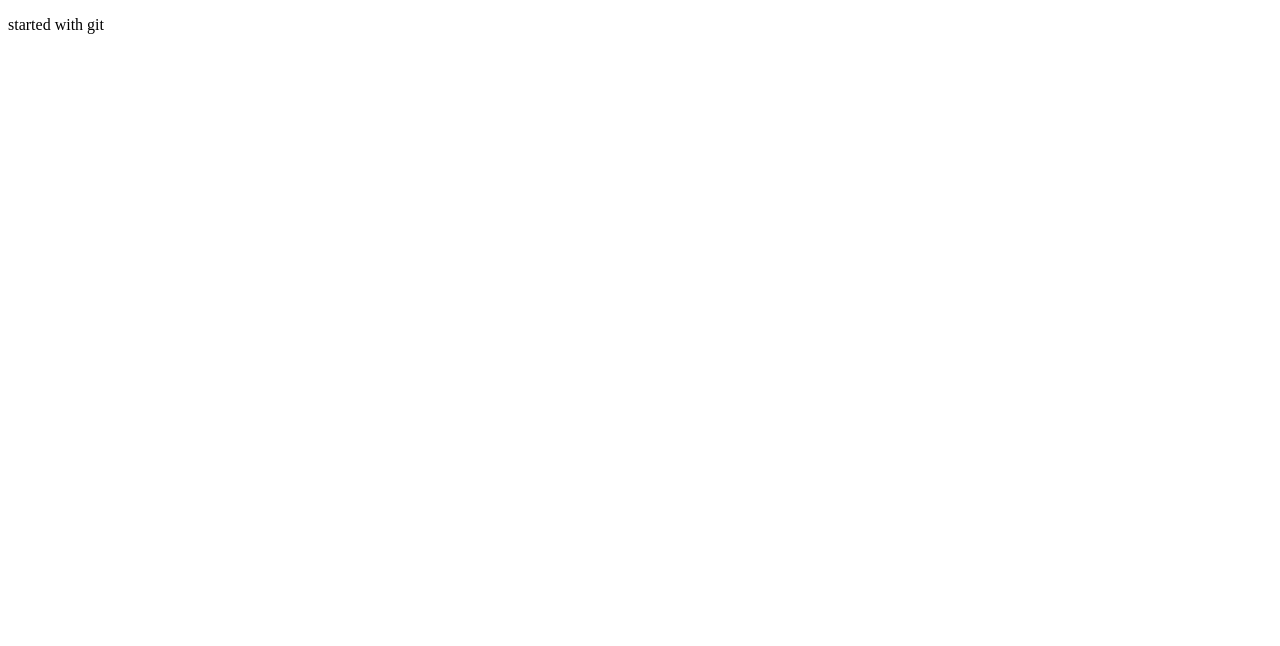
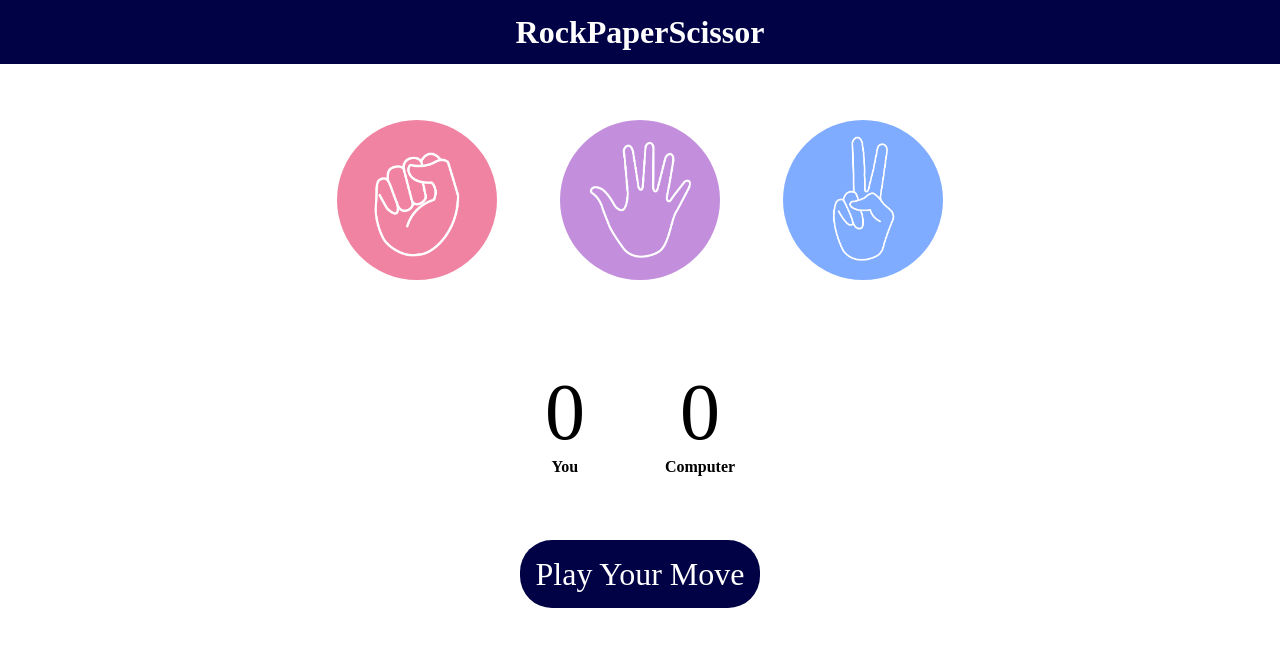
Before and after one commit to ShaikThowhid/RockPaperScissor, a plain HTML site: page index.html in a window 1280 px wide. Drawn offline with Linux system fonts and the light colour scheme.

Commit message:
html and css completed

```diff
--- a/index.html
+++ b/index.html
@@ -4,8 +4,35 @@
     <meta charset="UTF-8">
     <meta name="viewport" content="width=device-width, initial-scale=1.0">
     <title>RockPaperScissor</title>
+    <link rel="stylesheet" href="style.css">
 </head>
 <body>
-    <p>started with git</p>
+    <h1 id="heading">RockPaperScissor</h1>
+    <div class="choices">
+        <div class="choice">
+            <img src="rock.png" alt="">
+        </div>
+        <div class="choice">
+            <img src="paper.png" alt="">
+        </div>
+        <div class="choice">
+            <img src="scissors.png" alt="">
+        </div>
+    </div>
+    <div class="score-board">
+        <div class="score">
+            <p id="user-score">0</p>
+            <p><b>You</b></p>
+        </div>
+        <div class="score">
+            <p id="comp-score">0</p>
+            <p><b>Computer</b></p>
+        </div>
+    </div>
+    <div class="msg-container">
+        <p id="msg">Play Your Move</p>
+    </div>
+
+<script src="script.js"></script>
 </body>
 </html>
--- a/style.css
+++ b/style.css
@@ -0,0 +1,73 @@
+*
+{
+    padding: 0;
+    margin: 0;
+    text-align: center;
+}
+#heading
+{
+    text-align: center;
+    font-size: xx-large;
+    font-weight: 900;
+    background-color: rgb(1, 1, 69);
+    height: 4rem;
+    color: white;
+    line-height: 4rem;
+}
+.choices
+{
+    margin-top: 3rem;
+    display: flex;
+    justify-content: center;
+    align-items: center;
+    gap: 3rem;
+}
+.choice
+{
+    display: flex;
+    justify-content: center;
+    align-items: center;
+    height: 175px;
+    width: 175px;
+    border-radius: 50%;
+}
+img
+{
+    height: 160px;
+    width: 160px;
+    object-fit: cover;
+    border-radius: 50%;
+}
+.choice:hover
+{
+    cursor: pointer;
+    background-color: black;
+}
+
+.score-board
+{
+    display: flex;
+    justify-content: center;
+    align-items: center;
+    gap: 5rem;
+    margin-top: 5rem;
+}
+#user-score ,#comp-score
+{
+    font-size: 5rem;
+}
+
+.msg-container
+{
+    margin-top: 5rem;
+}
+#msg
+{
+
+    background-color: rgb(1, 1, 69);
+    display: inline;
+    padding: 1rem;
+    border-radius: 2rem;
+    font-size: 2rem;
+    color: white;
+}
```
Also changed, not shown: paper.png (added), rock.png (added), scissors.png (added).
